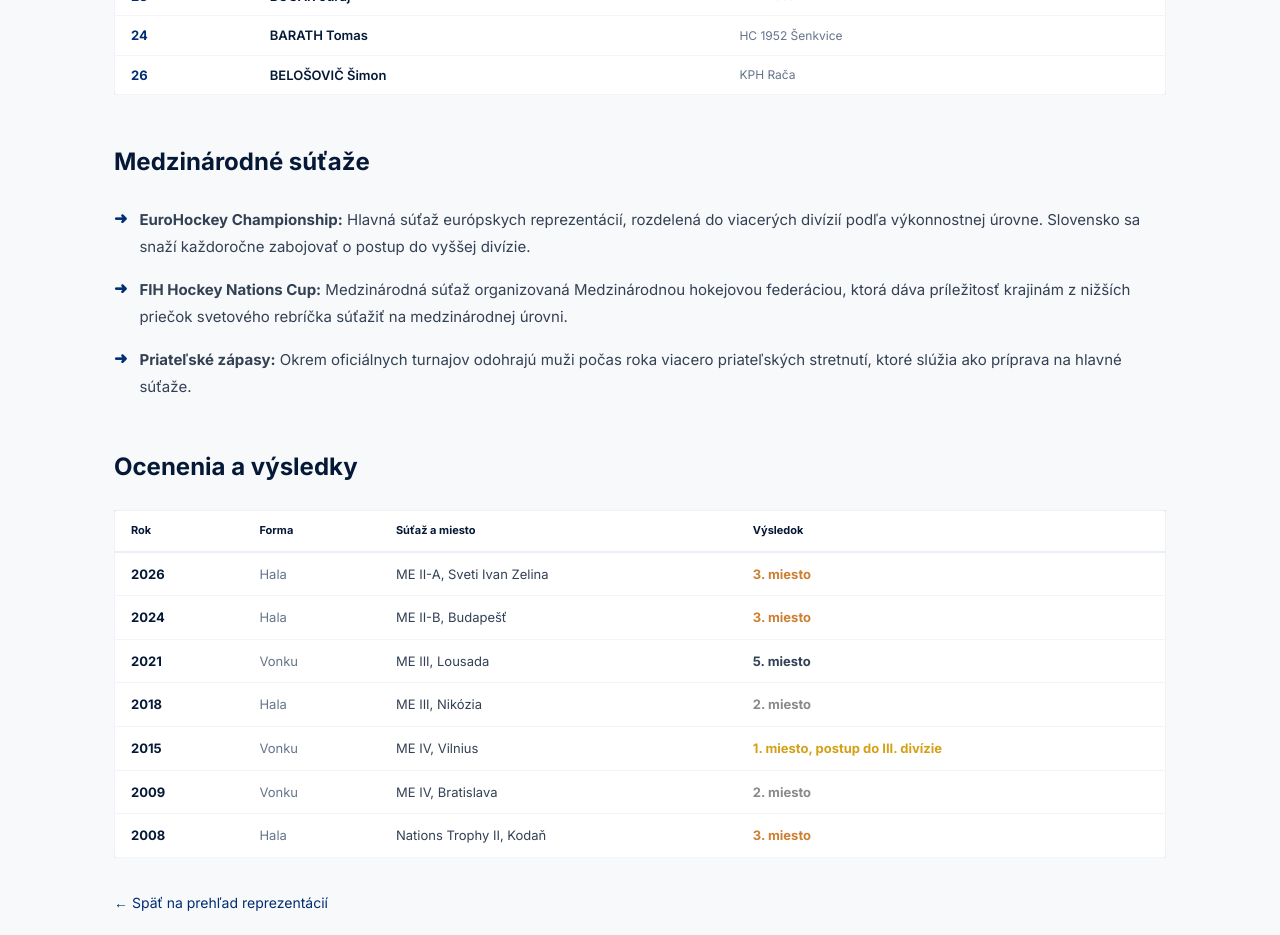
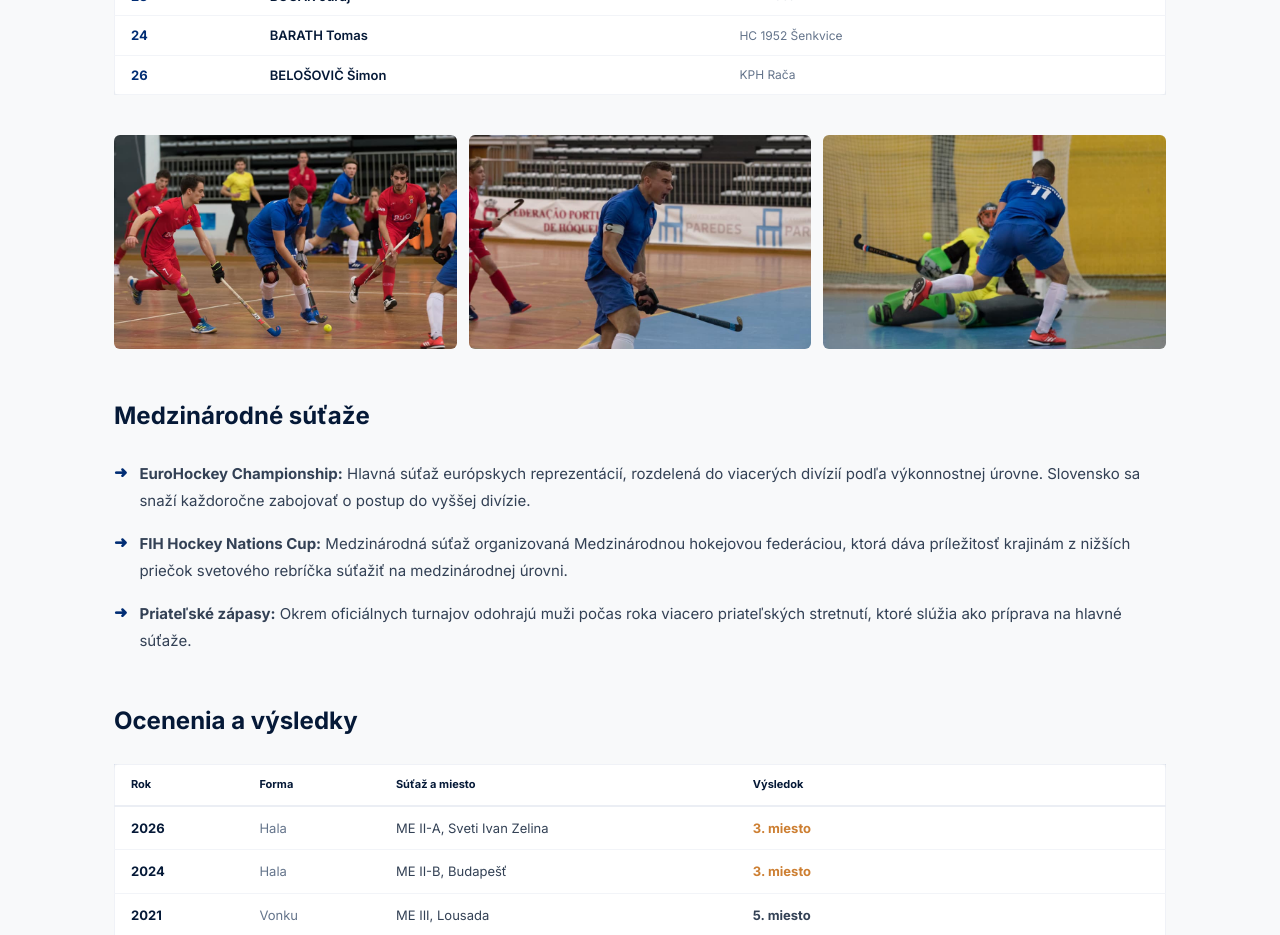
Before and after one commit to andreakollova/szphnew, a Next.js app in the folder apps/szph/: page /reprezentacia/muzi in a window 1280 px wide. Shown: the part 1120-2055 px from the top of the page. Built offline with nearby package versions, Linux system fonts and the light colour scheme; no server answers; the database is empty.

Commit message:
Muži A: add 3 indoor repre photos gallery
Co-Authored-By: Andrea Kollova <kollova@drixton.com>

```diff
--- a/apps/szph/app/reprezentacia/muzi/page.tsx
+++ b/apps/szph/app/reprezentacia/muzi/page.tsx
@@ -73,6 +73,19 @@ export default function MuziPage() {
           </table>
         </div>
 
+        {/* Fotogaléria */}
+        <div className="grid grid-cols-3 gap-3 my-10">
+          <div className="relative overflow-hidden" style={{ aspectRatio: "16/10", borderRadius: "6px" }}>
+            <Image src="/images/hala-repre-1.jpg" alt="Muži A reprezentácia" className="object-cover" fill sizes="(max-width: 900px) 33vw, 350px" />
+          </div>
+          <div className="relative overflow-hidden" style={{ aspectRatio: "16/10", borderRadius: "6px" }}>
+            <Image src="/images/hala-repre-2.jpg" alt="Muži A reprezentácia" className="object-cover" fill sizes="(max-width: 900px) 33vw, 350px" />
+          </div>
+          <div className="relative overflow-hidden" style={{ aspectRatio: "16/10", borderRadius: "6px" }}>
+            <Image src="/images/hala-repre-3.jpg" alt="Muži A reprezentácia" className="object-cover" fill sizes="(max-width: 900px) 33vw, 350px" />
+          </div>
+        </div>
+
         {/* Medzinárodné súťaže */}
         <h2 className="font-bold text-[#051937] mt-12 mb-6" style={{ fontSize: "24px" }}>Medzinárodné súťaže</h2>
         <div className="space-y-4 mb-8">
```
